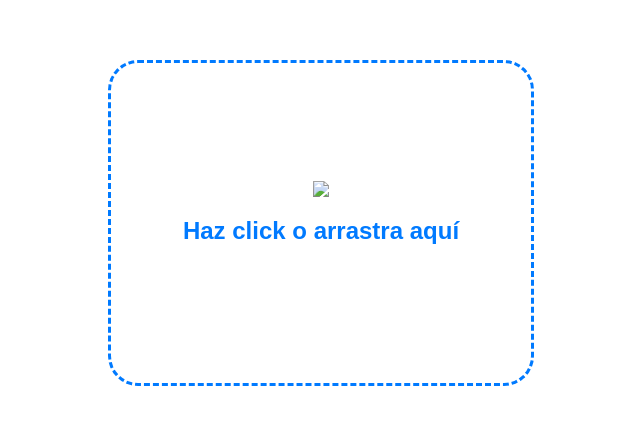
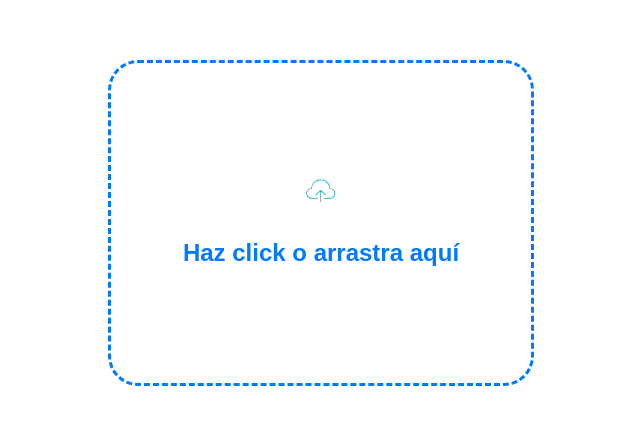
Before and after one commit to franleonecocconi/SmartFile, a website: page public/index.html in a window 1280 px wide. Shown: the part 177-602 px from the top of the page, without its empty margins (319-959 px from the left). Drawn offline with nearby package versions, Linux system fonts and the light colour scheme; no server answers.

Commit message:
SmartFile Repair

```diff
--- a/public/index.html
+++ b/public/index.html
@@ -11,7 +11,7 @@
 
     <div id="uploadBox">
 
-        <img src="upload.png">
+        <img src="assets/upload.png">
 
         <h2>
             Haz click o arrastra aquí
```
